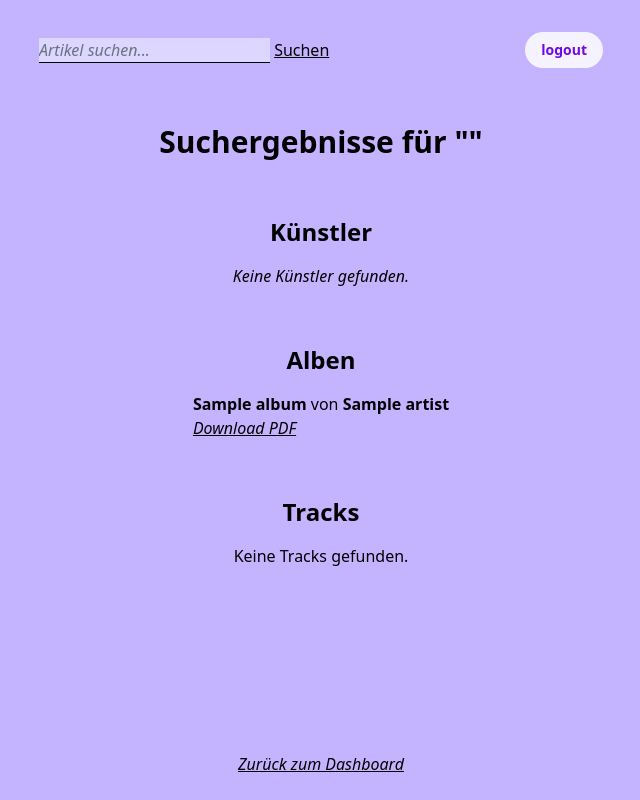
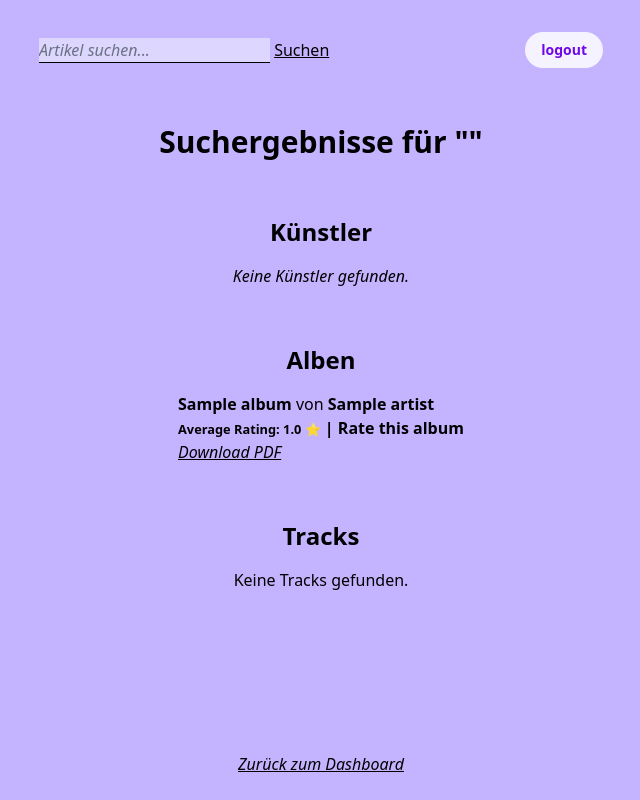
Before and after one commit to JaL11/pywebshop25, a Django app: page /artikel-suche/ in a window 1280 px wide. Shown: the whole page, without its empty margins (319-959 px from the left). Run offline with Django 5.2, Linux system fonts and the light colour scheme; tables that the repository leaves empty hold one stand-in row (values such as "Sample post"); style sheets or scripts are compiled from the project's sources; some libraries are stand-ins or nearby versions.

Commit message:
albums are now rateable again.

```diff
--- a/templates/store/artikel_suche.html
+++ b/templates/store/artikel_suche.html
@@ -51,7 +51,12 @@
       <ul>
         {% for album in albums %}
           <li>
-            <span class="font-semibold">{{ album.title }}</span> von <span class="font-semibold">{{ album.artist.name }}</span>
+            <span class="font-semibold">
+				{{ album.title }}</span> von <span class="font-semibold">{{ album.artist.name }}
+				<br>
+				<small>Average Rating: {{ album.average_rating|floatformat:1 }} ⭐</small>
+				| <a href="{% url 'rate_album' album.id %}">Rate this album</a>
+			</span>
           </li>
           <form method="get" action="{% url 'pdf' %}">
             {% csrf_token %}
```
Also changed, not shown: templates/store/home.html (+7 -1 lines).
